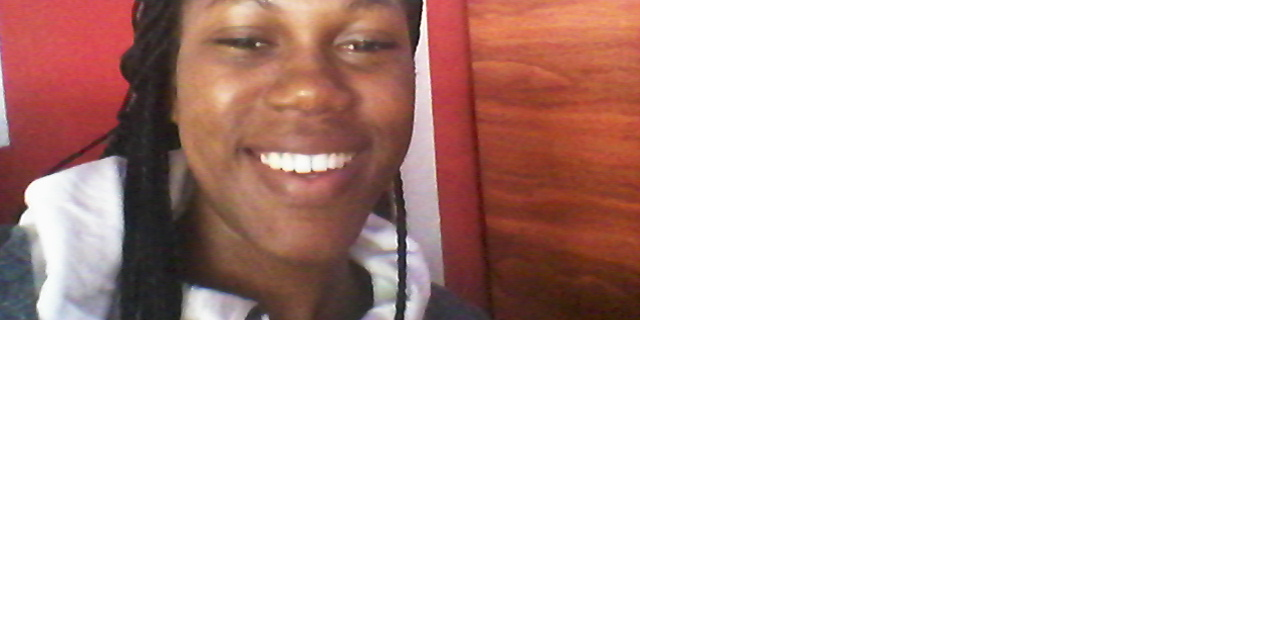
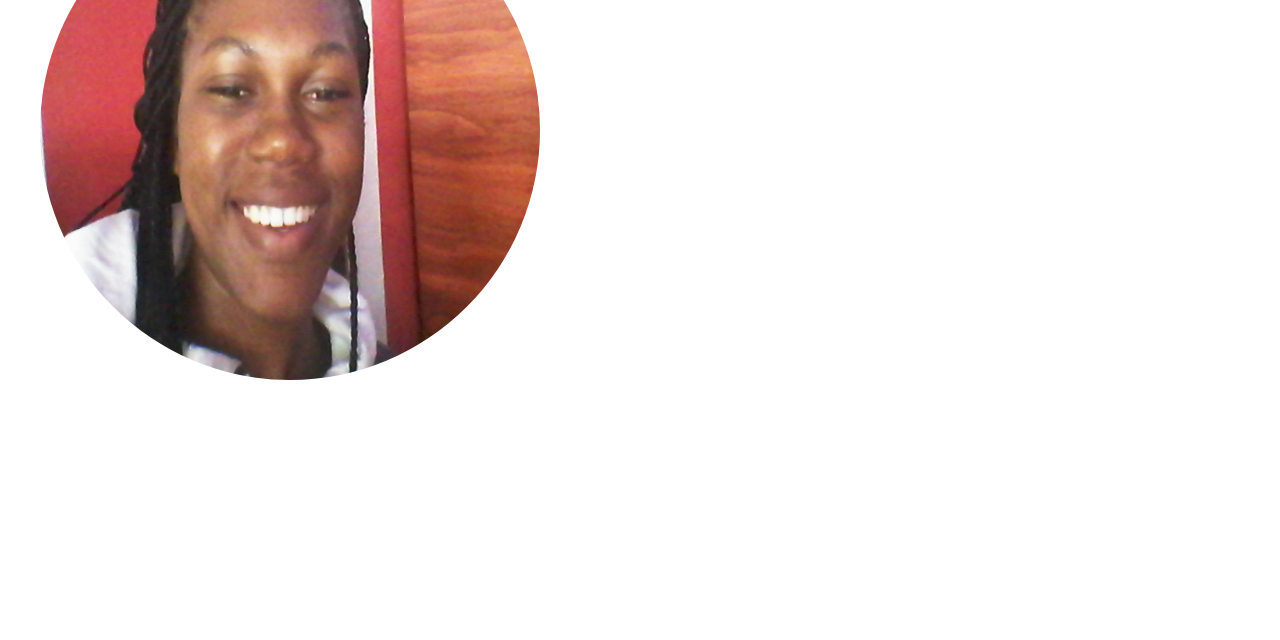
Before and after one commit to orland2024/NGODJOU-S-FAMILY, a plain HTML site: page index.html in a window 1280 px wide. Shown: the part 160-800 px from the top of the page. Drawn offline with nearby package versions, Linux system fonts and the light colour scheme.

Commit message:
Correction du site

```diff
--- a/index.html
+++ b/index.html
@@ -9,9 +9,9 @@
 <body>
     <!-- DEBUT DE LA PREMIERE SECTION -->
 
-    <div class="flex justify-between">
+    <div class="flex justify-between px-10 py-10" >
         <div>
-            <img src="./Image/MightyCindy.jpg" alt="">
+            <img class="h-[500px] w-[500px] rounded-full" src="./Image/MightyCindy.jpg" alt="">
         </div>
         <div>
             <h1 class="text-6xl font-bold">Hello!</h1>
```
